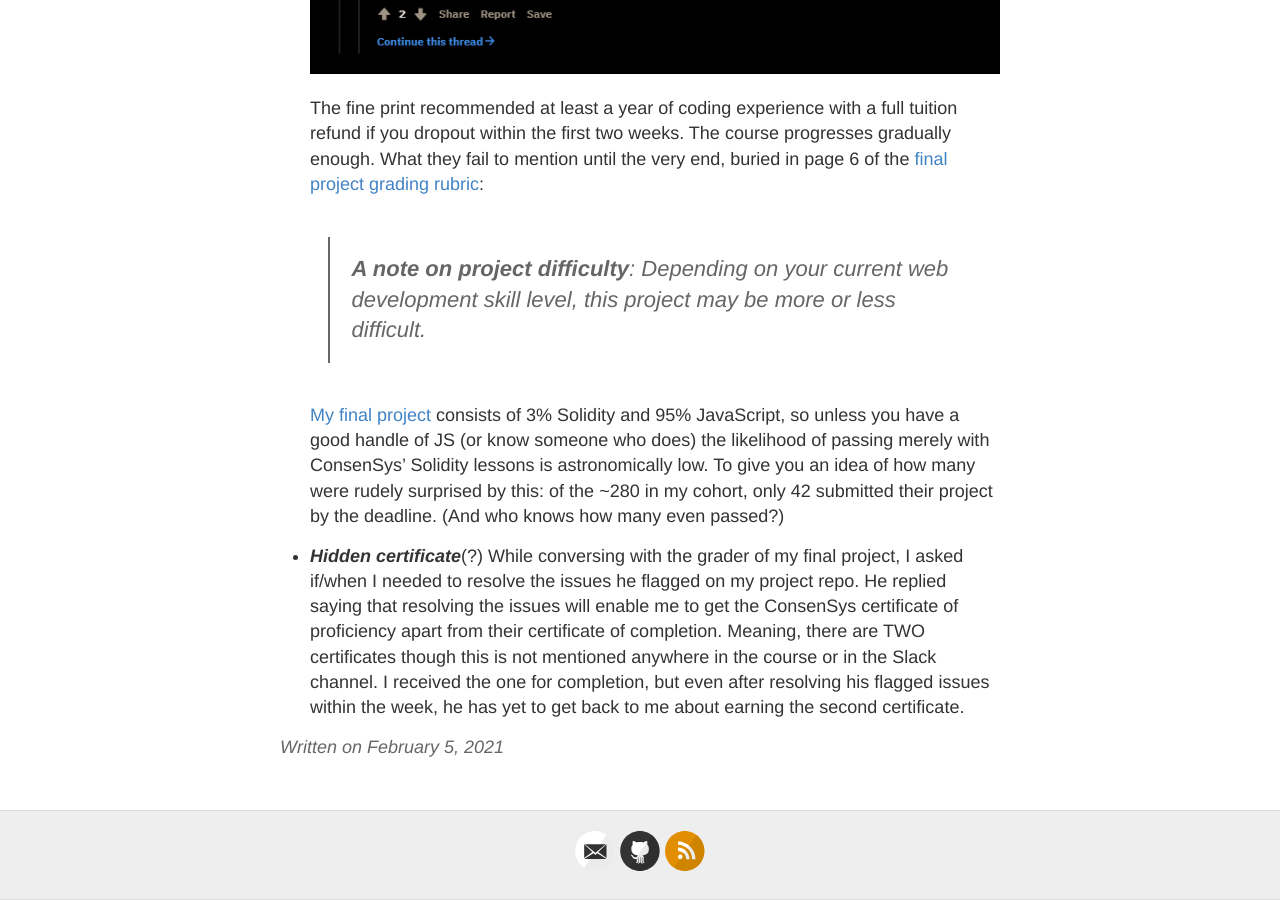
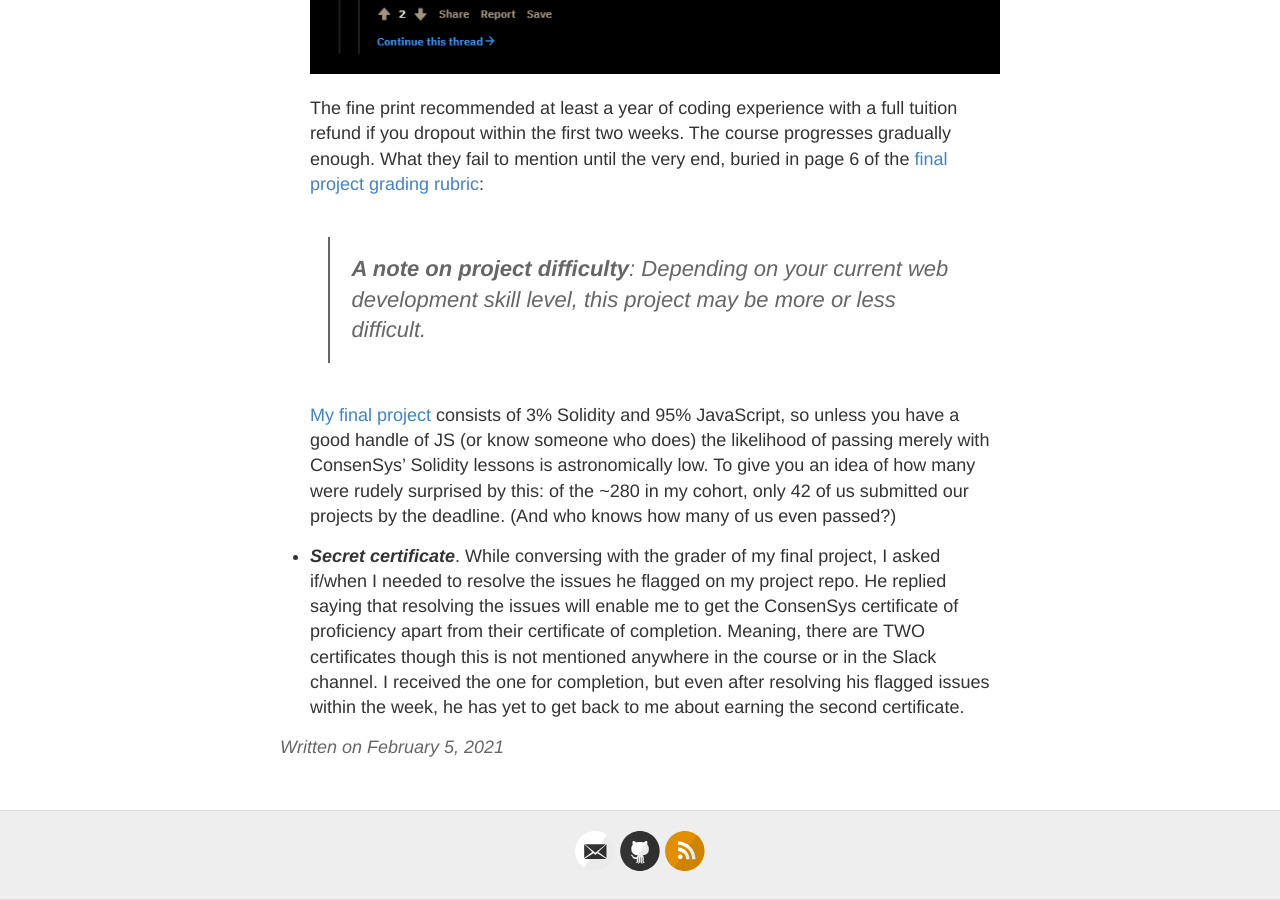
Before and after one commit to poastmil/junsunglee.com, a Jekyll site: the page built from _posts/2021-2-5-ConsenSys-Blockchain-Developer-Bootcamp.md, in a window 1280 px wide and 900 px high, scrolled down 2330 px. Built offline with Jekyll 4.4.1, drawn with Linux system fonts in a browser that asks for light colours.

Commit message:
Updated post

```diff
--- a/_posts/2021-2-5-ConsenSys-Blockchain-Developer-Bootcamp.md
+++ b/_posts/2021-2-5-ConsenSys-Blockchain-Developer-Bootcamp.md
@@ -47,6 +47,6 @@
   The fine print recommended at least a year of coding experience with a full tuition refund if you dropout within the first two weeks. The course progresses gradually enough. What they fail to mention until the very end, buried in page 6 of the [final project grading rubric](https://docs.google.com/document/d/1fSiejecMogc2h7aJxIl9tfZbHRFXTipftWLevUKAmQ4/edit):
   > **A note on project difficulty**: Depending on your current web development skill level, this project may be more or less difficult.
 
-  [My final project](https://github.com/jun-sung/doge-emporium) consists of 3% Solidity and 95% JavaScript, so unless you have a good handle of JS (or know someone who does) the likelihood of passing merely with ConsenSys' Solidity lessons is astronomically low. To give you an idea of how many were rudely surprised by this: of the ~280 in my cohort, only 42 submitted their project by the deadline. (And who knows how many even passed?)
+  [My final project](https://github.com/jun-sung/doge-emporium) consists of 3% Solidity and 95% JavaScript, so unless you have a good handle of JS (or know someone who does) the likelihood of passing merely with ConsenSys' Solidity lessons is astronomically low. To give you an idea of how many were rudely surprised by this: of the ~280 in my cohort, only 42 of us submitted our projects by the deadline. (And who knows how many of us even passed?)
 
-- ***Hidden certificate***(?) While conversing with the grader of my final project, I asked if/when I needed to resolve the issues he flagged on my project repo. He replied saying that resolving the issues will enable me to get the ConsenSys certificate of proficiency apart from their certificate of completion. Meaning, there are TWO certificates though this is not mentioned anywhere in the course or in the Slack channel. I received the one for completion, but even after resolving his flagged issues within the week, he has yet to get back to me about earning the second certificate.
+- ***Secret certificate***. While conversing with the grader of my final project, I asked if/when I needed to resolve the issues he flagged on my project repo. He replied saying that resolving the issues will enable me to get the ConsenSys certificate of proficiency apart from their certificate of completion. Meaning, there are TWO certificates though this is not mentioned anywhere in the course or in the Slack channel. I received the one for completion, but even after resolving his flagged issues within the week, he has yet to get back to me about earning the second certificate.
```
